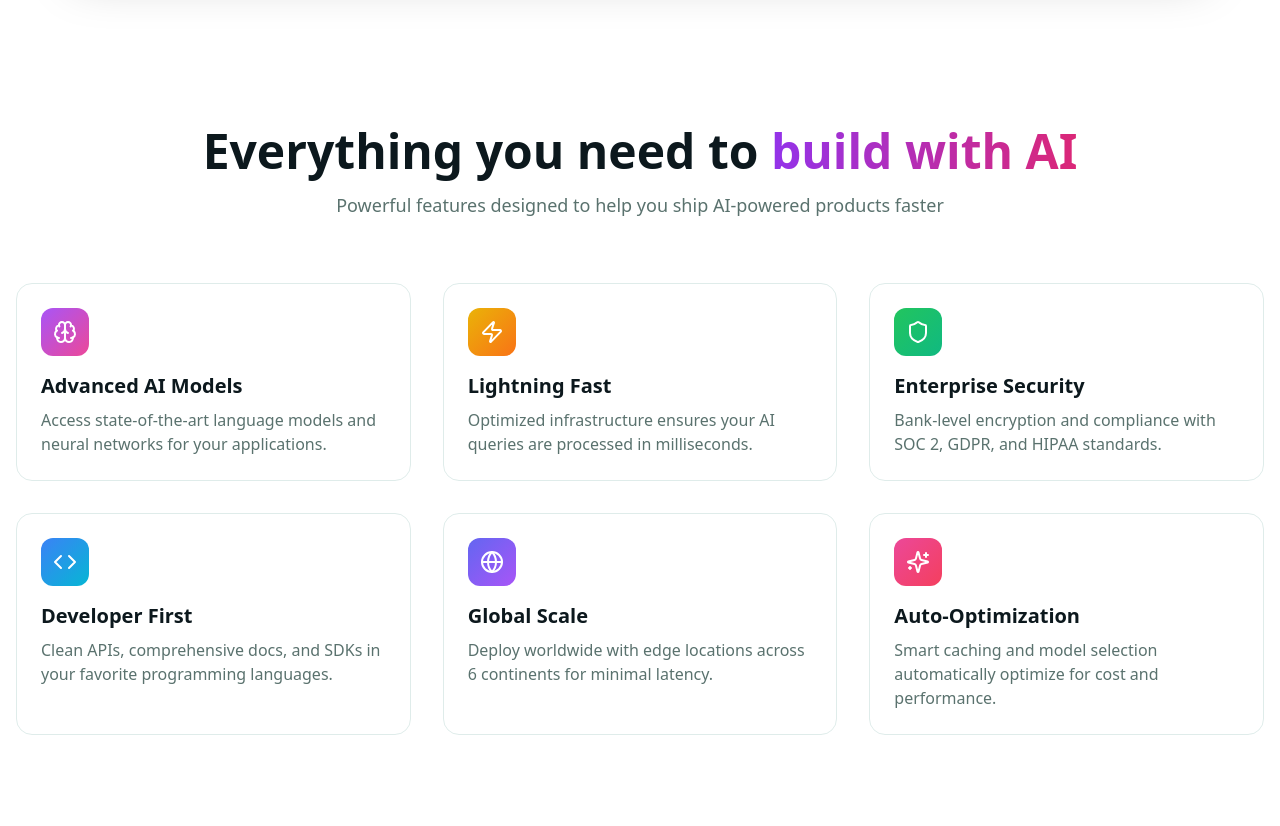
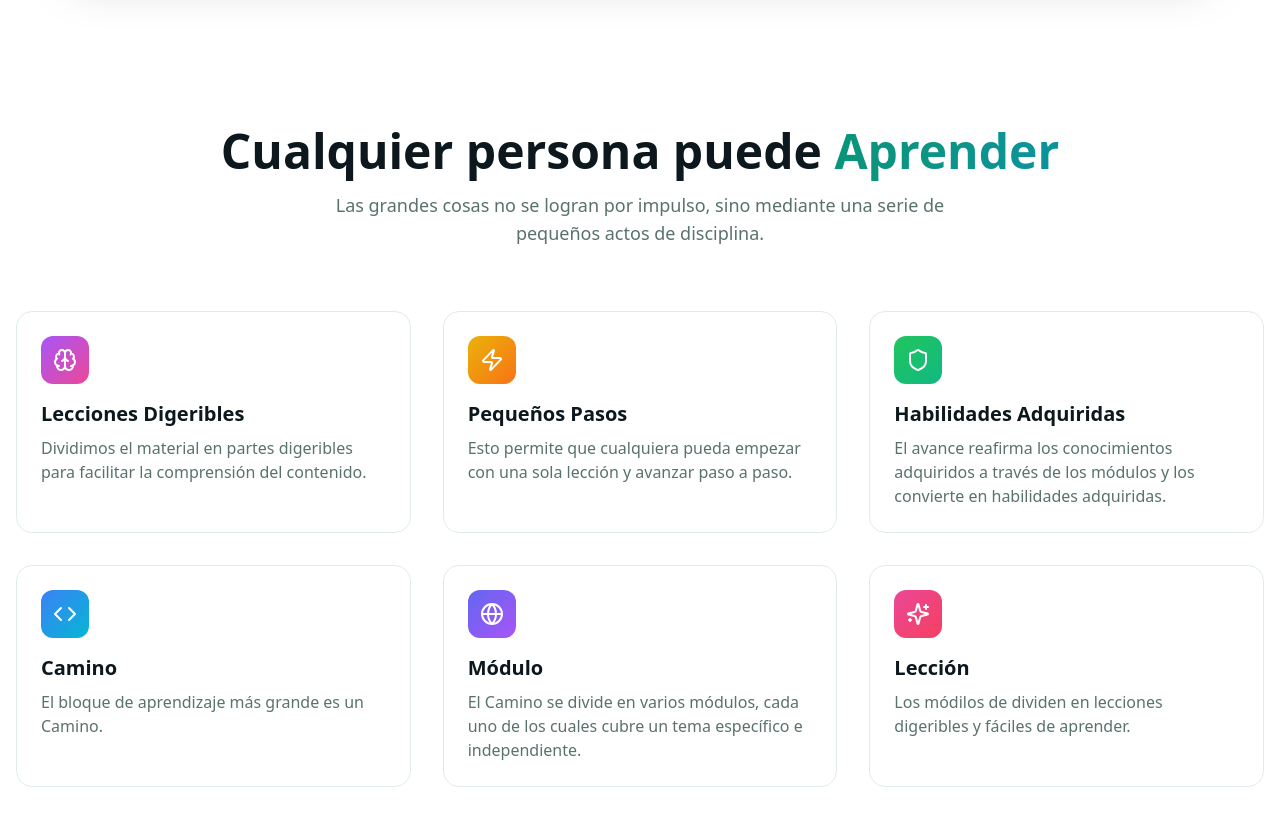
Before and after one commit to Oscar-Poski/heka-it, an Astro site: page / in a window 1280 px wide. Shown: the part 812-1638 px from the top of the page. Built offline with nearby package versions, Linux system fonts and the light colour scheme; Astro itself is replaced by a stand-in of ours.

Commit message:
Features for page

```diff
--- a/src/components/Features.tsx
+++ b/src/components/Features.tsx
@@ -11,44 +11,44 @@ import {
 const features = [
   {
     icon: Brain,
-    title: "Advanced AI Models",
+    title: "Lecciones Digeribles",
     description:
-      "Access state-of-the-art language models and neural networks for your applications.",
+      "Dividimos el material en partes digeribles para facilitar la comprensión del contenido.",
     gradient: "from-purple-500 to-pink-500",
   },
   {
     icon: Zap,
-    title: "Lightning Fast",
+    title: "Pequeños Pasos",
     description:
-      "Optimized infrastructure ensures your AI queries are processed in milliseconds.",
+      "Esto permite que cualquiera pueda empezar con una sola lección y avanzar paso a paso.",
     gradient: "from-yellow-500 to-orange-500",
   },
   {
     icon: Shield,
-    title: "Enterprise Security",
+    title: "Habilidades Adquiridas",
     description:
-      "Bank-level encryption and compliance with SOC 2, GDPR, and HIPAA standards.",
+      "El avance reafirma los conocimientos adquiridos a través de los módulos y los convierte en habilidades adquiridas.",
     gradient: "from-green-500 to-emerald-500",
   },
   {
     icon: Code,
-    title: "Developer First",
+    title: "Camino",
     description:
-      "Clean APIs, comprehensive docs, and SDKs in your favorite programming languages.",
+      "El bloque de aprendizaje más grande es un Camino.",
     gradient: "from-blue-500 to-cyan-500",
   },
   {
     icon: Globe,
-    title: "Global Scale",
+    title: "Módulo",
     description:
-      "Deploy worldwide with edge locations across 6 continents for minimal latency.",
+      "El Camino se divide en varios módulos, cada uno de los cuales cubre un tema específico e independiente.",
     gradient: "from-indigo-500 to-purple-500",
   },
   {
     icon: Sparkles,
-    title: "Auto-Optimization",
+    title: "Lección",
     description:
-      "Smart caching and model selection automatically optimize for cost and performance.",
+      "Los módilos de dividen en lecciones digeribles y fáciles de aprender.",
     gradient: "from-pink-500 to-rose-500",
   },
 ];
@@ -80,9 +80,9 @@ export function Features() {
             transition={{ duration: 0.5 }}
             className="text-3xl md:text-5xl font-bold"
           >
-            Everything you need to{" "}
-            <span className="bg-gradient-to-r from-purple-600 to-pink-600 dark:from-purple-400 dark:to-pink-400 bg-clip-text text-transparent">
-              build with AI
+            Cualquier persona puede{" "}
+            <span className="bg-gradient-to-r from-emerald-600 via-teal-600 to-cyan-600 dark:from-emerald-400 dark:via-teal-400 dark:to-cyan-400 bg-clip-text text-transparent animate-gradient">
+              Aprender
             </span>
           </motion.h2>
           <motion.p
@@ -92,7 +92,7 @@ export function Features() {
             transition={{ duration: 0.5, delay: 0.1 }}
             className="text-lg text-muted-foreground max-w-2xl mx-auto"
           >
-            Powerful features designed to help you ship AI-powered products faster
+            Las grandes cosas no se logran por impulso, sino mediante una serie de pequeños actos de disciplina.
           </motion.p>
         </div>
 
```
